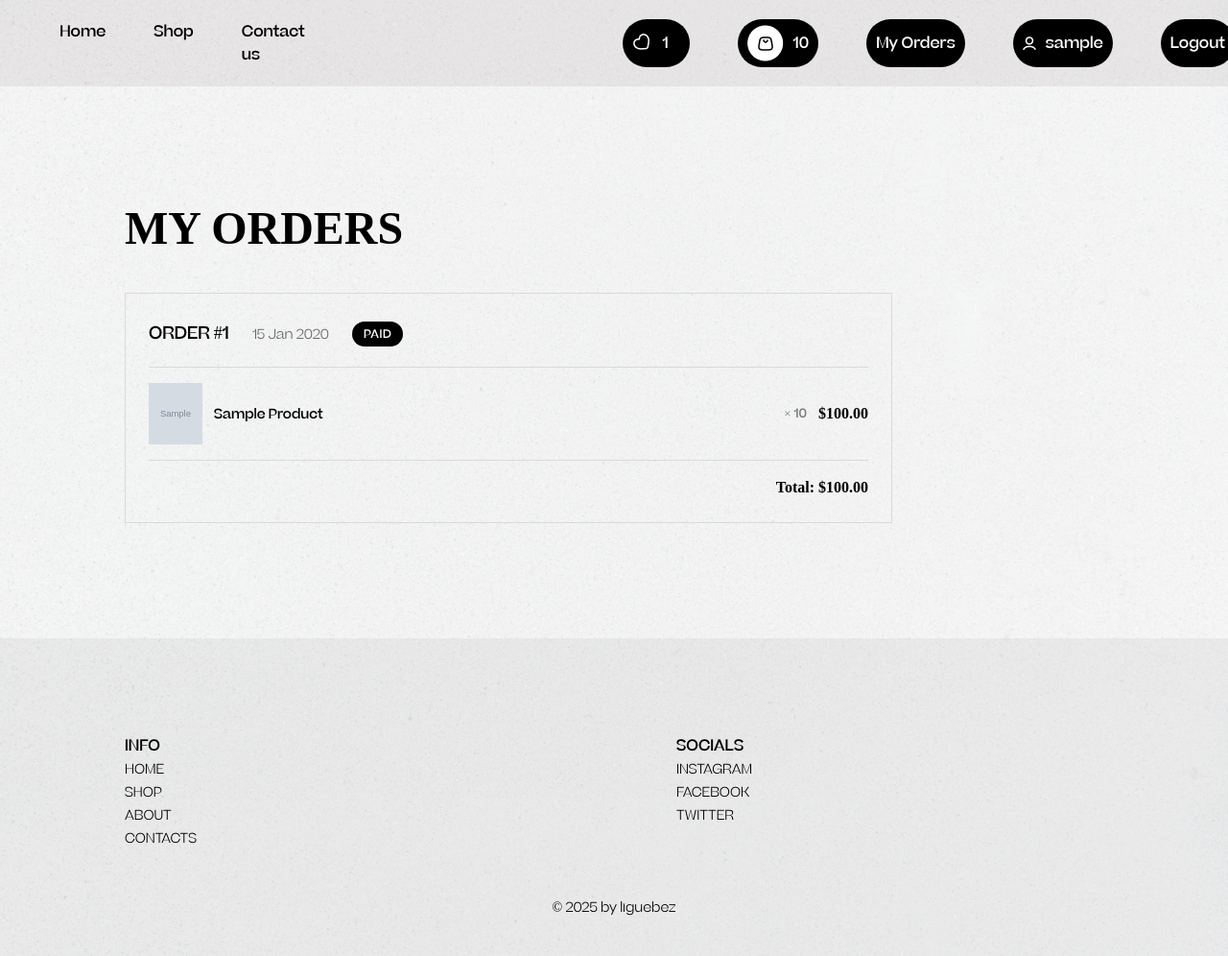
After one commit to liguebez/e-commerce-shop, a Django app: page /orders/ in a window 1280 px wide. The commit adds this page. Shown: the whole page at 96% size. Run offline with Django 5.2, Linux system fonts and the light colour scheme; a user stored in the database is signed in; tables that the repository leaves empty hold one stand-in row (values such as "Sample post"); grey boxes marked "Sample" are stand-in pictures; some web fonts are replaced.

Commit message:
Added order history

```diff
--- a/clothin/main/static/css/base.css
+++ b/clothin/main/static/css/base.css
@@ -722,6 +722,93 @@ footer .container {
   border: 1px solid #000000a2;
 }
 
+/* Orders list page */
+
+.orders-list {
+  display: flex;
+  flex-direction: column;
+  gap: 24px;
+  margin-top: 40px;
+  max-width: 800px;
+}
+
+.order-card {
+  border: 1px solid #d9d9d9;
+  padding: 24px;
+  display: flex;
+  flex-direction: column;
+  gap: 16px;
+}
+
+.order-card-header {
+  display: flex;
+  align-items: center;
+  gap: 24px;
+}
+
+.order-date {
+  font-size: 14px;
+  font-weight: 300;
+  opacity: 0.6;
+}
+
+.order-status {
+  font-size: 12px;
+  text-transform: uppercase;
+  padding: 4px 12px;
+  border-radius: 20px;
+  font-weight: 500;
+  letter-spacing: 0.05em;
+}
+
+.status-paid {
+  background-color: black;
+  color: white;
+}
+
+.status-unpaid {
+  border: 1px solid black;
+}
+
+.order-items {
+  list-style: none;
+  display: flex;
+  flex-direction: column;
+  gap: 8px;
+  border-top: 1px solid #d9d9d9;
+  padding-top: 16px;
+}
+
+.order-items li {
+  display: flex;
+  align-items: center;
+  gap: 12px;
+  font-size: 14px;
+}
+
+.order-item-img {
+  width: 56px;
+  height: 64px;
+  object-fit: cover;
+  flex-shrink: 0;
+}
+
+.order-item-name {
+  flex: 1;
+  text-transform: capitalize;
+}
+
+.order-item-qty {
+  opacity: 0.5;
+  font-size: 13px;
+}
+
+.order-card-footer {
+  border-top: 1px solid #d9d9d9;
+  padding-top: 16px;
+  text-align: right;
+}
+
 /* ===== Responsive ===== */
 
 /* Desktop: order navbar children so logo stays centered */
@@ -827,6 +914,10 @@ footer .container {
   .about-images { display: flex; flex-wrap: wrap; justify-content: center; gap: 10px; }
   .about-images img { width: calc(50% - 5px); margin-right: 0; }
   .lower-img { margin-top: 0; }
+
+  /* Orders list */
+  .order-card-header { flex-wrap: wrap; gap: 10px; }
+  .orders-list { max-width: 100%; }
 }
 
 /* Small mobile — 480px and below */
--- a/clothin/main/templates/base.html
+++ b/clothin/main/templates/base.html
@@ -48,6 +48,7 @@
                 </a>
               </li>
               {% if user.is_authenticated %}
+              <li><a class="nav-button-profile" href="{% url 'orders:order_list' %}">My Orders</a></li>
               <li><a class="nav-button-profile" href="{% url 'users:profile' %}"><img src="{% static 'img/profile.png' %}" alt="">{{ request.user.username }}</a></li>
               <li>
                 <a class="nav-button-profile" href="{% url 'users:logout' %}">
--- a/clothin/orders/models.py
+++ b/clothin/orders/models.py
@@ -1,6 +1,7 @@
 from django.db import models
 from main.models import Product
 from django.contrib.auth import get_user_model
+
 
 
 class Order(models.Model):
--- /dev/null
+++ b/clothin/orders/templates/order/list.html
@@ -0,0 +1,46 @@
+{% extends "base.html" %}
+
+{% block title %}My Orders{% endblock %}
+
+{% block content %}
+<section>
+  <div class="container">
+    <h1>My Orders</h1>
+    {% if orders %}
+    <div class="orders-list">
+      {% for order in orders %}
+      <div class="order-card">
+        <div class="order-card-header">
+          <h3>Order #{{ order.id }}</h3>
+          <span class="order-date">{{ order.created|date:"d M Y" }}</span>
+          <span class="order-status {% if order.paid %}status-paid{% else %}status-unpaid{% endif %}">
+            {% if order.paid %}Paid{% else %}Unpaid{% endif %}
+          </span>
+        </div>
+        <ul class="order-items">
+          {% for item in order.items.all %}
+          <li>
+            {% if item.product.image %}
+            <img src="{{ item.product.image.url }}" alt="{{ item.product.name }}" class="order-item-img">
+            {% endif %}
+            <span class="order-item-name">{{ item.product.name }}</span>
+            <span class="order-item-qty">× {{ item.quantity }}</span>
+            <span class="price">${{ item.get_cost }}</span>
+          </li>
+          {% endfor %}
+        </ul>
+        <div class="order-card-footer">
+          <span class="price">Total: ${{ order.get_total_cost }}</span>
+        </div>
+      </div>
+      {% endfor %}
+    </div>
+    {% else %}
+    <div class="empty">
+      <h2>No orders yet</h2>
+      <p><a href="{% url 'main:product_list' %}" class="btn" style="display: inline-block;">Start shopping</a></p>
+    </div>
+    {% endif %}
+  </div>
+</section>
+{% endblock %}
--- a/clothin/orders/urls.py
+++ b/clothin/orders/urls.py
@@ -5,4 +5,6 @@ app_name = 'orders'
 
 urlpatterns = [
     path('create/', views.order_create, name='order_create'),
+    path('', views.order_list, name='order_list'),
+
 ]
--- a/clothin/orders/views.py
+++ b/clothin/orders/views.py
@@ -3,6 +3,7 @@ from django.urls import reverse
 from .models import Order, OrderItem
 from .forms import OrderCreateForm
 from cart.models import CartItem
+from django.contrib.auth.decorators import login_required
 
 def order_create(request):
     cart = CartItem.objects.select_related('product').filter(user=request.user)
@@ -22,3 +23,8 @@ def order_create(request):
     else:
         form = OrderCreateForm(request=request)
         return render(request, 'order/create.html', {'cart': cart, 'form': form})
+
+@login_required
+def order_list(request):
+    orders = Order.objects.filter(user=request.user).prefetch_related('items__product')
+    return render(request, 'order/list.html', {'orders': orders})
```
